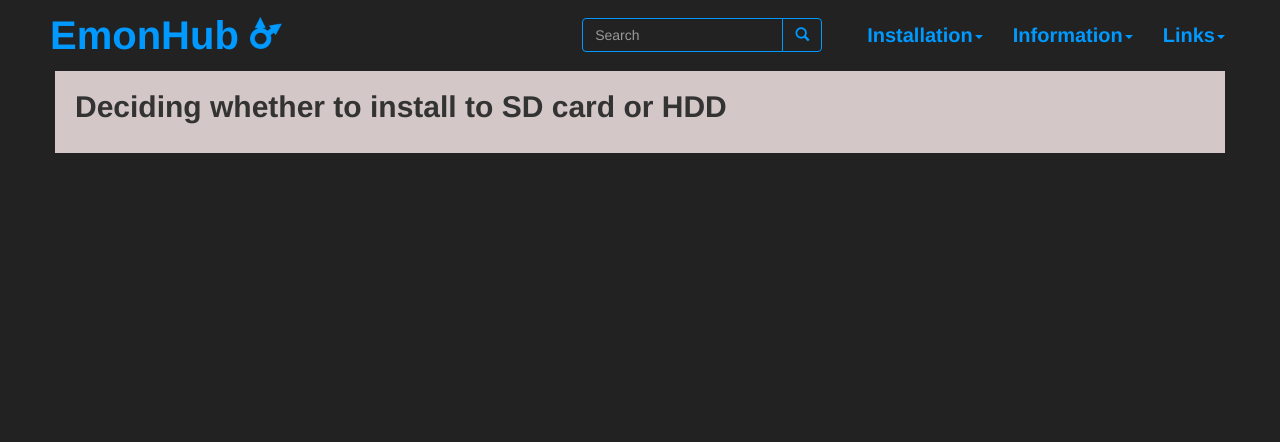
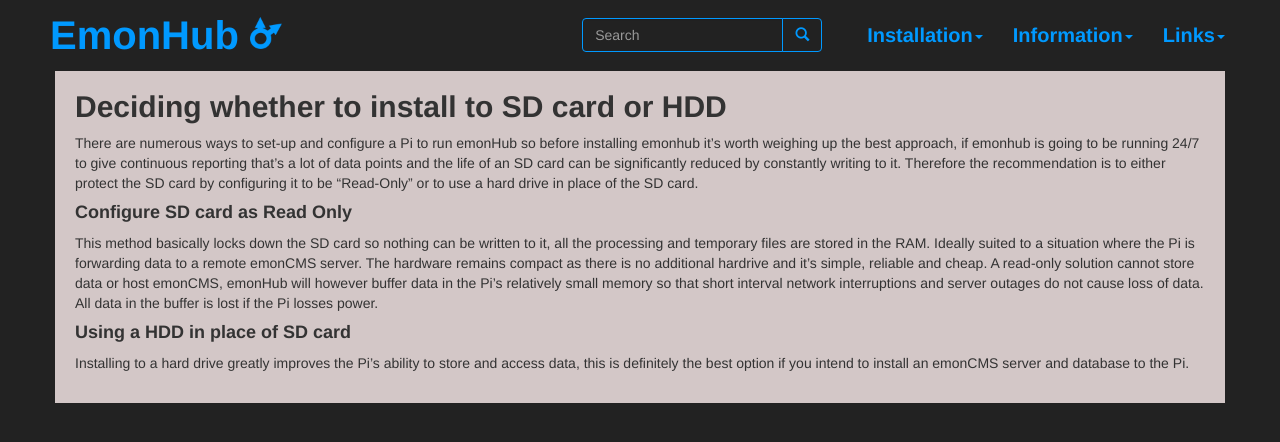
Before and after one commit to otherWIP/otherwip.github.io, a Jekyll site: the page built from documentation/install/raspberrypi/sd_or_hdd.md, in a window 1280 px wide. Shown: the top 442 px of the page. Built offline with Jekyll 4.4.1, drawn with Linux system fonts in a browser that asks for light colours; nearby versions of some CDN libraries.

Commit message:
Update sd_or_hdd.md

```diff
--- a/documentation/install/raspberrypi/sd_or_hdd.md
+++ b/documentation/install/raspberrypi/sd_or_hdd.md
@@ -7,3 +7,13 @@ layout: default
 js: index
 ---
 ##**Deciding whether to install to SD card or HDD**
+
+There are numerous ways to set-up and configure a Pi to run emonHub so before installing emonhub it’s worth weighing up the best approach, if emonhub is going to be running 24/7 to give continuous reporting that’s a lot of data points and the life of an SD card can be significantly reduced by constantly writing to it. Therefore the recommendation is to either protect the SD card by configuring it to be “Read-Only” or to use a hard drive in place of the SD card.
+
+####**Configure SD card as Read Only**
+
+This method basically locks down the SD card so nothing can be written to it, all the processing and temporary files are stored in the RAM. Ideally suited to a situation where the Pi is forwarding data to a remote emonCMS server. The hardware remains compact as there is no additional hardrive and it’s simple, reliable and cheap. A read-only solution cannot store data or host emonCMS, emonHub will however buffer data in the Pi’s relatively small memory so that short interval network interruptions and server outages do not cause loss of data. All data in the buffer is lost if the Pi losses power.
+
+####**Using a HDD in place of SD card**
+
+Installing to a hard drive greatly improves the Pi’s ability to store and access data, this is definitely the best option if you intend to install an emonCMS server and database to the Pi.
```
